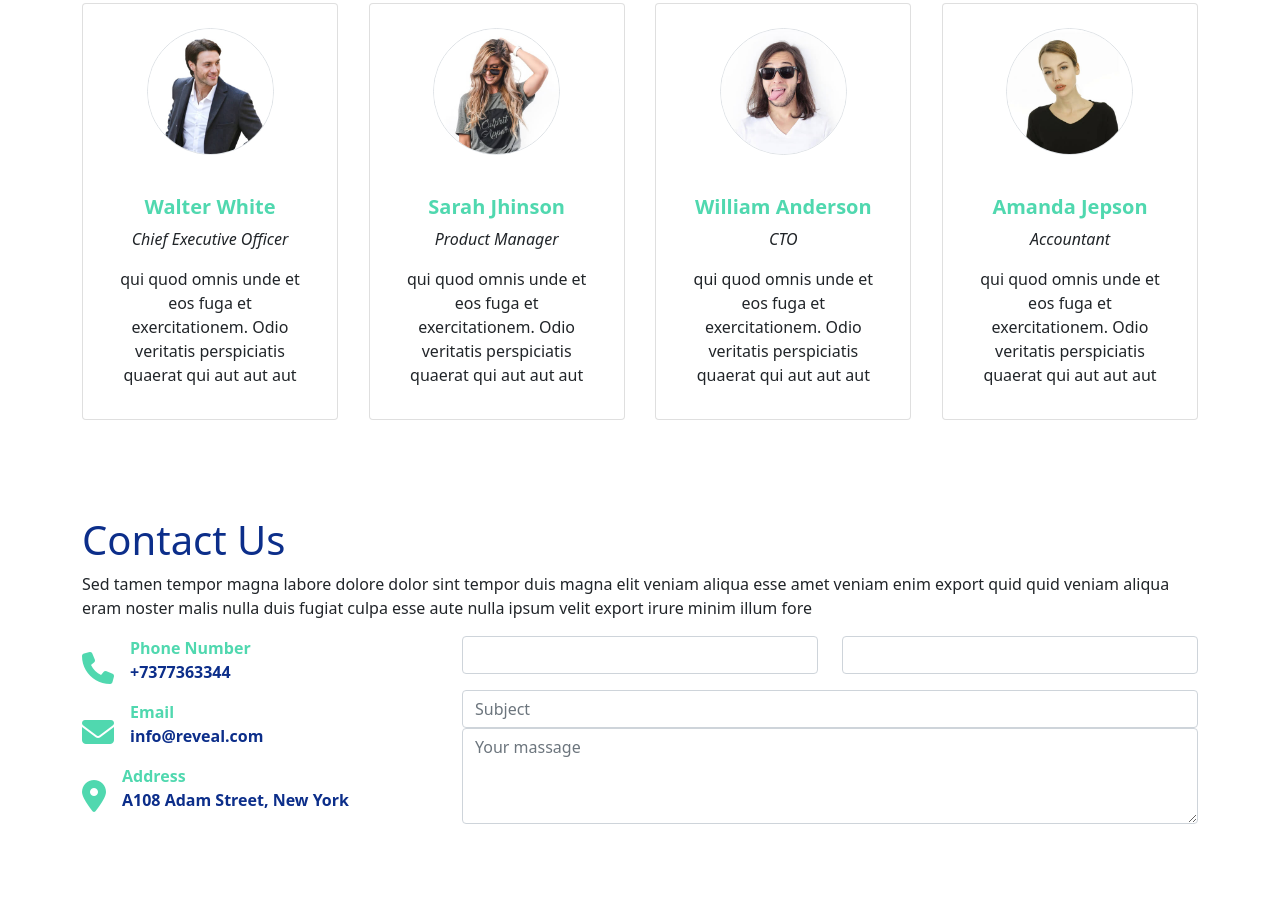
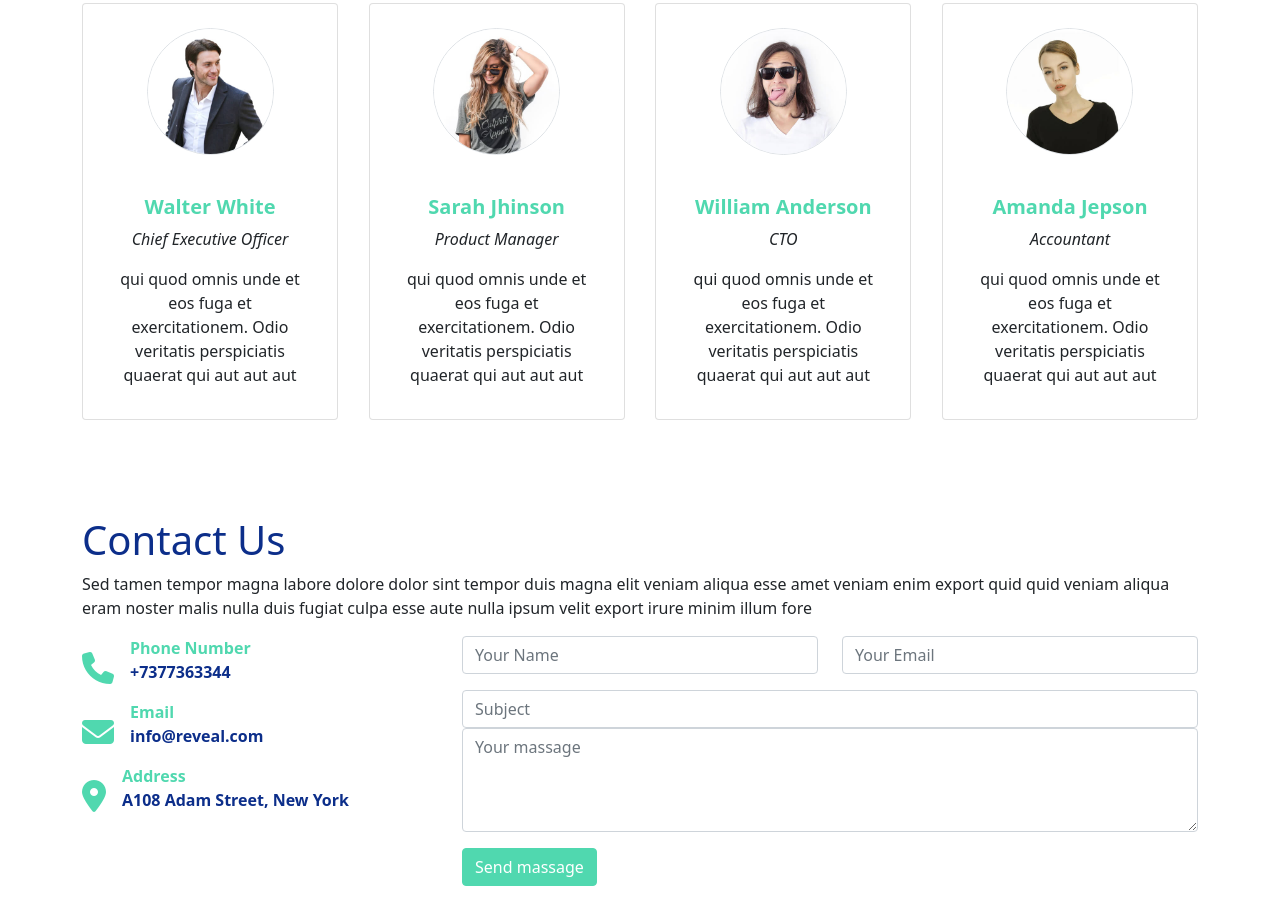
Before and after one commit to aburasel2/Bootstrap-landig-page, a plain HTML site: page index.html in a window 1280 px wide. Shown: the part 2645-3569 px from the top of the page. Drawn offline with Linux system fonts and the light colour scheme.

```diff
--- a/index.html
+++ b/index.html
@@ -276,14 +276,15 @@
                 <div class="col-md-8">
                     <div class="row">
                         <div class="col">
-                            <input type="text" class="form-control">
+                            <input type="text" class="form-control" placeholder="Your Name">
                         </div>
                         <div class="col">
-                            <input type="email" class="form-control">
+                            <input type="email" class="form-control" placeholder="Your Email">
                         </div>
                     </div>
                     <input type="text" placeholder="Subject" class="form-control mt-3">
                     <textarea type="text" class="form-control h-50 " placeholder="Your massage"></textarea>
+                    <button class="btn btn-secondary mt-3">Send massage</button>
                 </div>
             </div>
         </section>
```
